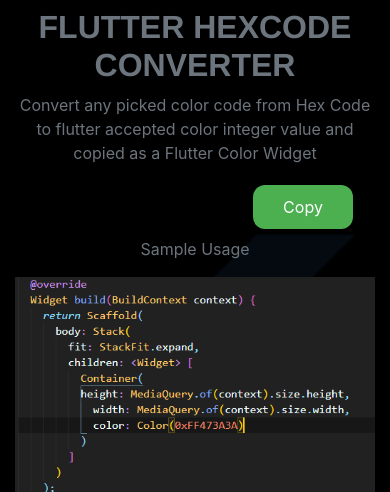
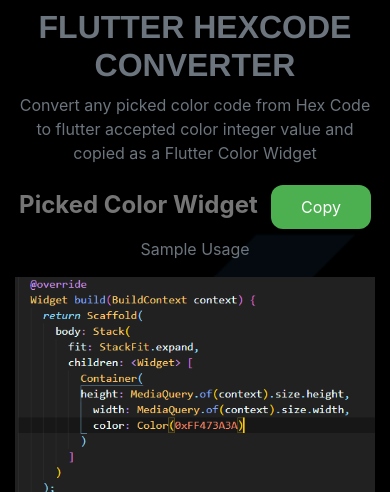
Before and after one commit to chidibede/Flutter-Color-Picker, a PHP site: page /convert.html in a window 390 px wide. Shown: the top 492 px of the page. Run offline with PHP 8.4, Linux system fonts and the light colour scheme; some libraries are stand-ins or nearby versions; some web fonts are replaced.

Commit message:
Modified the responsive nature

```diff
--- a/convert.html
+++ b/convert.html
@@ -26,7 +26,7 @@
         </p>
         <div class="row converted">
             <div class="col-md-12 text-center">
-                <input type="text" id='convertedInp'><button class="main-btn" id="btnCopy">Copy</button>
+                <input placeholder="Picked Color Widget" type="text" id='convertedInp'><button class="main-btn" id="btnCopy">Copy</button>
 
             </div>
 
@@ -44,6 +44,7 @@
                     <form onsubmit="return getValue()">
                         <input placeholder="Enter Hex Code to be converted"  type="text" id="hexcolor" class="convert"><button class="main-btn" type="submit">Convert</button>
                     </form>
+                    <p id="message"></p>
                 </div>
                 <div class="col-sm-12 mt-2 text-center">
                     <a class="mr-4" href="http://chidiportfolio.herokuapp.com">&copy; Chidi Enwereji</a>
--- a/css/main.css
+++ b/css/main.css
@@ -99,7 +99,7 @@ body {
     -webkit-transition:height 1s;
     font-size:24px;
     font-weight: bolder;
-    width: 60%;
+    width: 70%;
 }
 
 }
--- a/js/main.js
+++ b/js/main.js
@@ -51,6 +51,7 @@ function getValue() {
         var newColor = '0xFF' + hexcode;
         var flutterColor = newColor.replace('#', '');
         document.getElementById('convertedInp').value = 'Color(' + flutterColor + ')';
+        document.getElementById('message').innerHTML = 'Converted' + " <a href='#top'>Go to Converted code</a>"
         return false;
     }
 
```
